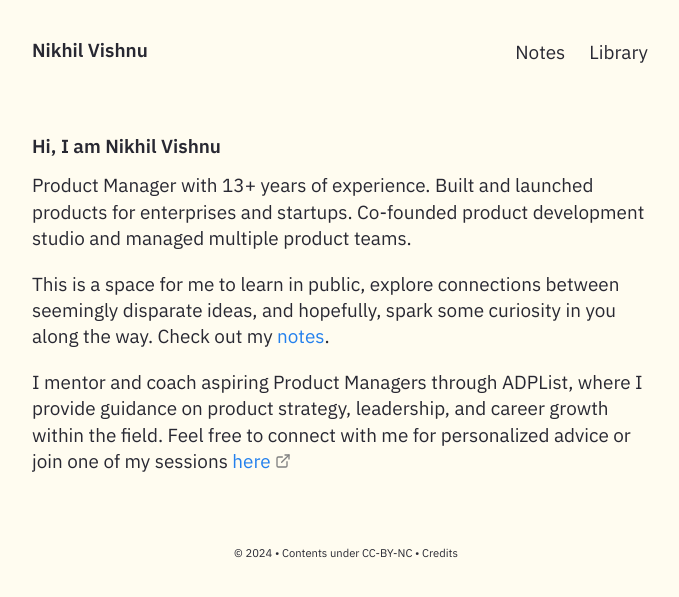
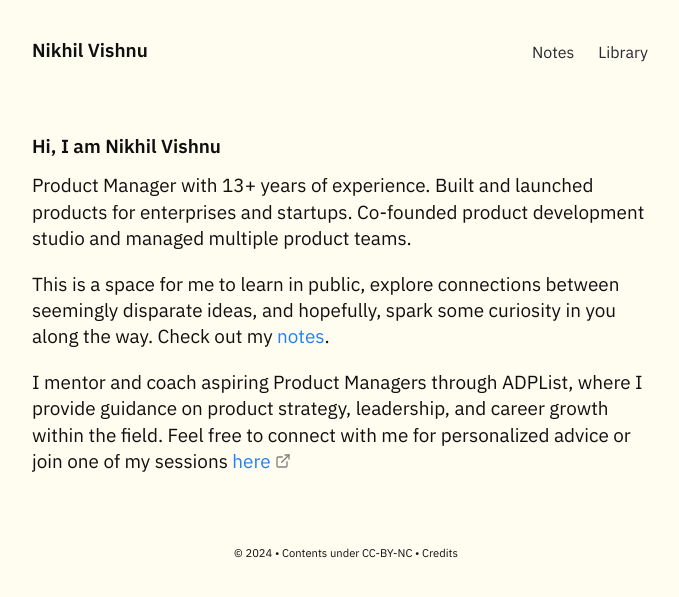
Before and after one commit to nikhilvishnu/nikhilvishnu.github.io, a Jekyll site: the page built from pages/index.md, in a window 1280 px wide. Shown: the top 597 px of the page, without its empty margins (294-973 px from the left). Built offline with Jekyll 4.4.1, drawn with Linux system fonts in a browser that asks for light colours; comment, search, counter and statistics services are not loaded.

Commit message:
Fix font colour and size
Fix font colour and size

```diff
--- a/assets/css/main.css
+++ b/assets/css/main.css
@@ -1,10 +1,10 @@
 /*! bulma.io v0.8.2 | MIT License | github.com/jgthms/bulma */
 
- /* * {
-  font-family: "Public Sans", "Manjari", sans-serif;
+* {
   font-weight: 400;
-  color: var(--color-text);
-}  */
+  color: var(--flexoki-black);
+  font-size:1.0rem;
+}
 
 
 /* Example: Styling links */
```
